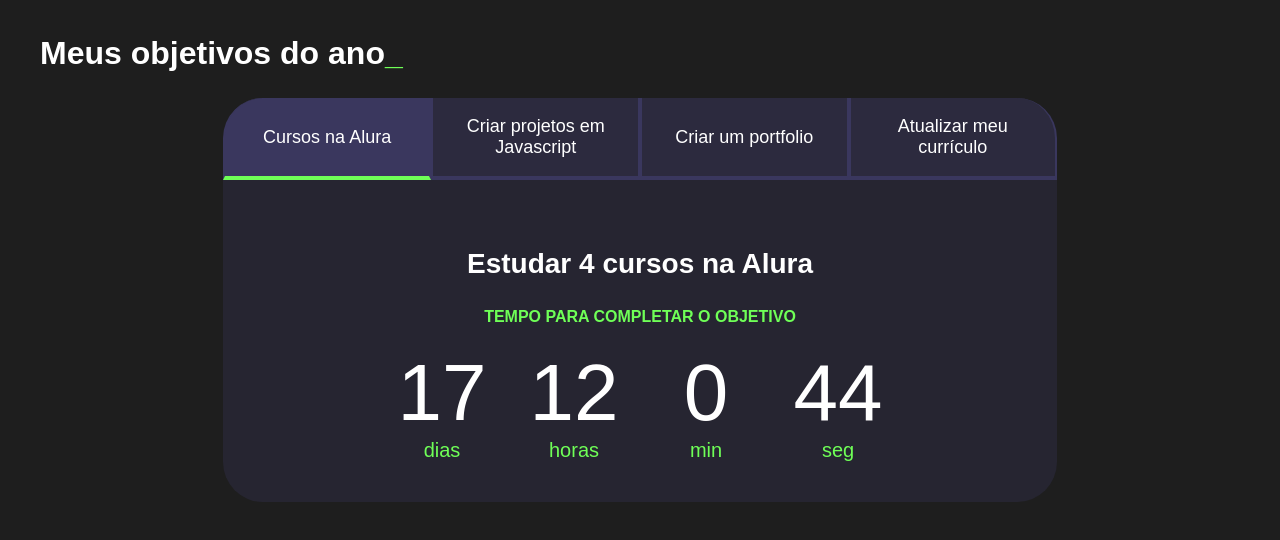
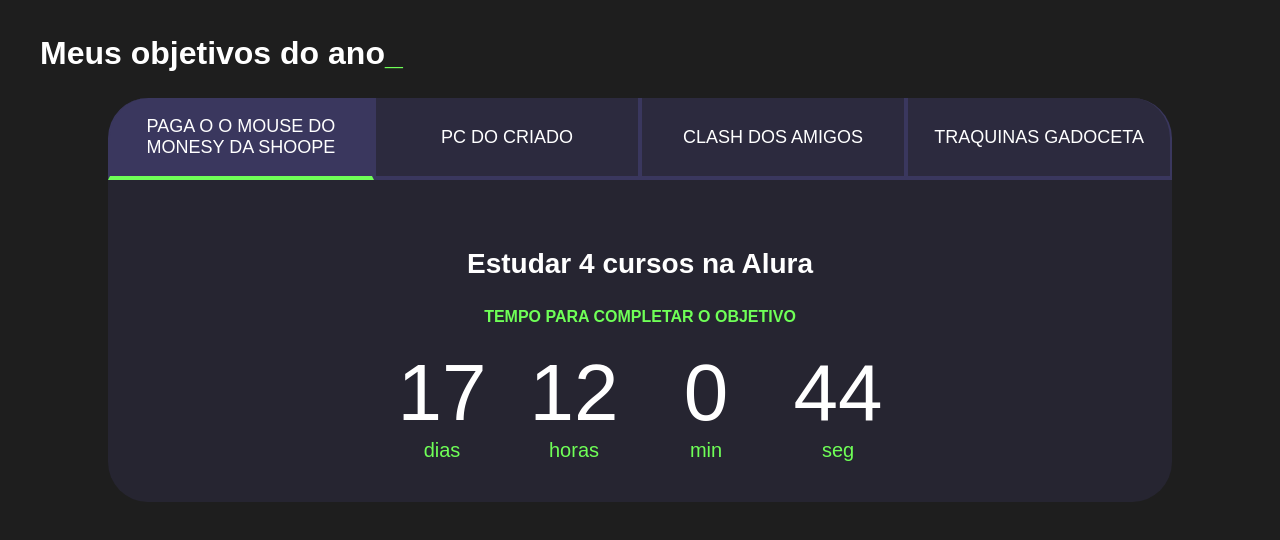
Before and after one commit to danzin-puto/gago-3b, a plain HTML site: page gago-3b-main/Primeiro/index.html in a window 1280 px wide. Drawn offline with Linux system fonts and the light colour scheme.

Commit message:
Add files via upload

```diff
--- a/gago-3b-main/Primeiro/index.html
+++ b/gago-3b-main/Primeiro/index.html
@@ -13,10 +13,10 @@
         <h2 class="titulo-principal">Meus objetivos do ano<span>_</span></h2>
         <div class="conteudo">
             <div class="botoes">
-                <button class="botao ativo">Cursos na Alura</button>
-                <button class="botao">Criar projetos em Javascript</button>
-                <button class="botao">Criar um portfolio</button>
-                <button class="botao">Atualizar meu currículo</button>
+                <button class="botao ativo">PAGA O O MOUSE DO MONESY DA SHOOPE</button>
+                <button class="botao">PC DO CRIADO</button>
+                <button class="botao">CLASH DOS AMIGOS</button>
+                <button class="botao">TRAQUINAS GADOCETA</button>
             </div>
             <div class="abas-textos">
                 <div class="aba-conteudo ativo">
```
